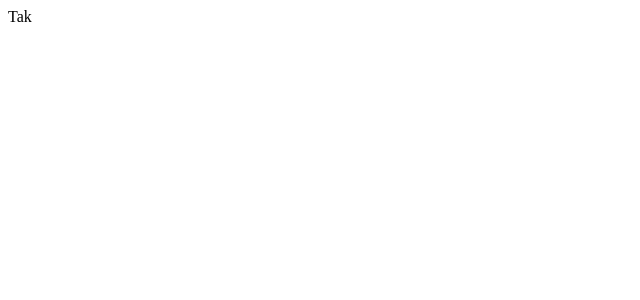
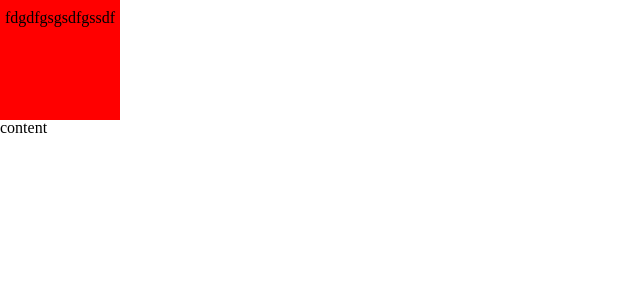
Before and after one commit to Dawidson2000/React---Frameworki, a React (Create React App) app in the folder my-app/: page / in a window 1280 px wide. Shown: the top 300 px of the page, without its empty margins (0-640 px from the left). Built offline with nearby package versions, Linux system fonts and the light colour scheme.

Commit message:
Fixed problem with hooks call

```diff
--- a/my-app/package.json
+++ b/my-app/package.json
@@ -10,9 +10,12 @@
     "@types/node": "^12.20.6",
     "@types/react": "^17.0.3",
     "@types/react-dom": "^17.0.2",
+    "@types/styled-components": "^5.1.9",
     "react": "^17.0.1",
     "react-dom": "^17.0.1",
     "react-scripts": "^4.0.3",
+    "styled-components": "^5.2.3",
+    "styled-reset": "^4.3.4",
     "typescript": "^4.2.3",
     "web-vitals": "^1.1.1"
   },
--- a/my-app/src/components/MainPage/MainPage.tsx
+++ b/my-app/src/components/MainPage/MainPage.tsx
@@ -18,7 +18,12 @@ const Content = styled.div`
 
 const MainPage: FC = () => {
     return (
-        <Tak/>
+        <Wrap>
+            <TopBar/>
+            <Content>
+                <div>content</div>
+            </Content>
+        </Wrap>
     )
 }
 
--- a/my-app/src/index.tsx
+++ b/my-app/src/index.tsx
@@ -5,6 +5,7 @@ import MainPage from './components/MainPage/MainPage';
 
 ReactDOM.render(
   <>
+    <Reset/>
     <MainPage/>
   </>,
   document.getElementById('root')
```
Also changed, not shown: 1 other file (tests, documents, lock files or other folders).
